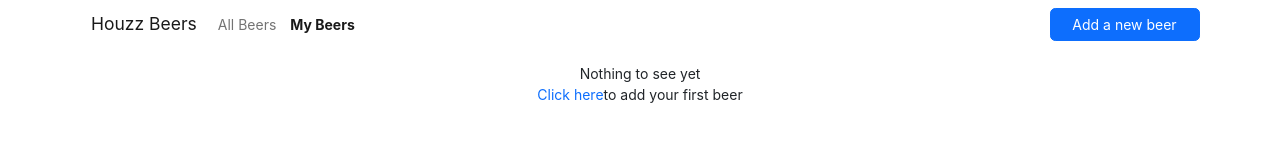
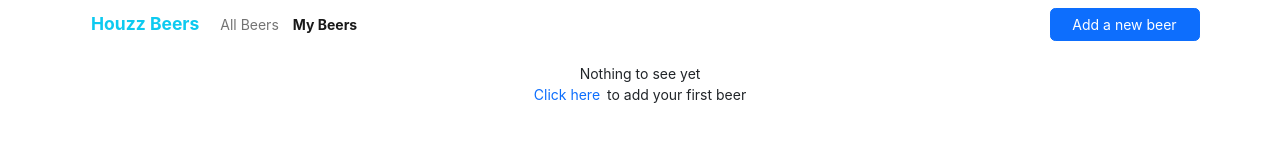
Before and after one commit to jaggs007/houzz-beer, a React (Create React App) app: page /custom-beers in a window 1280 px wide. Shown: the top 160 px of the page. Built offline with nearby package versions, Linux system fonts and the light colour scheme.

Commit message:
Add scss for styles

```diff
--- a/package.json
+++ b/package.json
@@ -60,6 +60,8 @@
     "eslint-plugin-prettier": "^4.2.1",
     "eslint-plugin-react": "^7.32.2",
     "eslint-plugin-react-hooks": "^4.6.0",
-    "prettier": "^2.8.8"
+    "node-sass": "^8.0.0",
+    "prettier": "^2.8.8",
+    "sass-loader": "^13.2.2"
   }
 }
--- a/src/App.tsx
+++ b/src/App.tsx
@@ -1,5 +1,5 @@
 import { RouterProvider } from "react-router-dom";
-import "./App.css";
+import "./App.scss";
 import { Container } from "react-bootstrap";
 import router from "./routes";
 
--- a/src/components/BeerItemCard/index.tsx
+++ b/src/components/BeerItemCard/index.tsx
@@ -1,5 +1,5 @@
 import { Card, Col, Image, OverlayTrigger, Row, Tooltip } from "react-bootstrap";
-import "./index.css";
+import "./index.scss";
 import { useModal } from "hooks";
 import BeerDetailModal from "../BeerDetailModal";
 import { BeerResponseT, CustomBeerT, RenderTooltipProps } from "types";
--- a/src/components/CustomBeers/index.tsx
+++ b/src/components/CustomBeers/index.tsx
@@ -45,7 +45,7 @@ const EmptyContainer: React.FC<EmptyContainerI> = ({ onOpenModal }) => {
           <Row className='justify-content-center'>
             <Col>
               <p className='text-center'>
-                <span className='link-primary' onClick={onOpenModal} role='button'>
+                <span className='link-primary pe-2' onClick={onOpenModal} role='button'>
                   Click here
                 </span>
                 to add your first beer
--- a/src/components/Header/index.tsx
+++ b/src/components/Header/index.tsx
@@ -1,20 +1,22 @@
-import { Button, Container, Nav, Navbar } from 'react-bootstrap';
-import { NavLink, Outlet, useLocation } from 'react-router-dom';
-import { useModal } from 'hooks';
-import AddBeerModal from 'components/AddBeerModal';
-import './index.css';
+import { Button, Container, Nav, Navbar } from "react-bootstrap";
+import { NavLink, Outlet, useLocation } from "react-router-dom";
+import { useModal } from "hooks";
+import AddBeerModal from "components/AddBeerModal";
+import "./index.scss";
 
 const Header = (): JSX.Element => {
   const location = useLocation();
   const { isOpen, onCloseModal, onOpenModal } = useModal();
 
-  const isCustomPage = location.pathname.includes('custom-beers');
+  const isCustomPage = location.pathname.includes("custom-beers");
   return (
     <>
       <Navbar variant='light' className='hb-Navbar mb-3' expand='lg'>
         <Container>
           <AddBeerModal isOpen={isOpen} onCloseModal={onCloseModal} />
-          <Navbar.Brand href='/'>Houzz Beers</Navbar.Brand>
+          <Navbar.Brand as='div' className='fw-bold text-info'>
+            Houzz Beers
+          </Navbar.Brand>
           <Navbar.Toggle aria-controls='basic-navbar-nav' />
           <Navbar.Collapse id='basic-navbar-nav'>
             <Nav className='me-auto mb-2 mb-lg-0'>
@@ -31,7 +33,7 @@ const Header = (): JSX.Element => {
           <Button
             onClick={onOpenModal}
             className='justify-content-center mx-auto'
-            style={{ minWidth: '150px' }}
+            style={{ minWidth: "150px" }}
           >
             Add a new beer
           </Button>
--- a/src/index.tsx
+++ b/src/index.tsx
@@ -2,7 +2,7 @@ import React from "react";
 import ReactDOM from "react-dom/client";
 import App from "./App";
 import "bootstrap/dist/css/bootstrap.min.css";
-import "./index.css";
+import "./index.scss";
 
 import { Provider } from "react-redux";
 import store from "./store";
--- /dev/null
+++ b/src/typings.d.ts
@@ -0,0 +1,4 @@
+declare module "*.scss" {
+  const content: { [className: string]: string };
+  export default content;
+}
```
Also changed, not shown: src/App.scss (renamed from src/App.css), src/components/BeerItemCard/index.scss (renamed from src/components/BeerItemCard/index.css), src/components/Header/index.scss (renamed from src/components/Header/index.css), src/index.scss (renamed from src/index.css), 1 other file (tests, documents, lock files or other folders).
